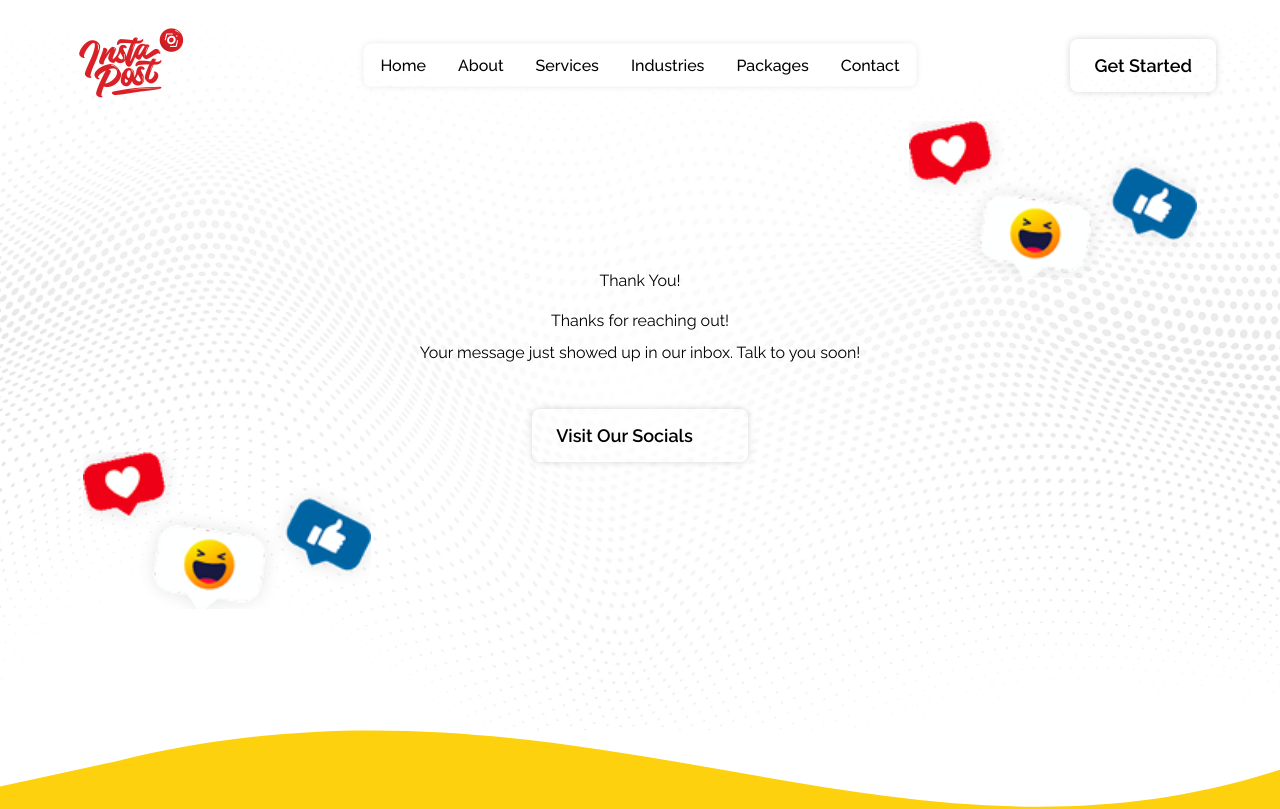
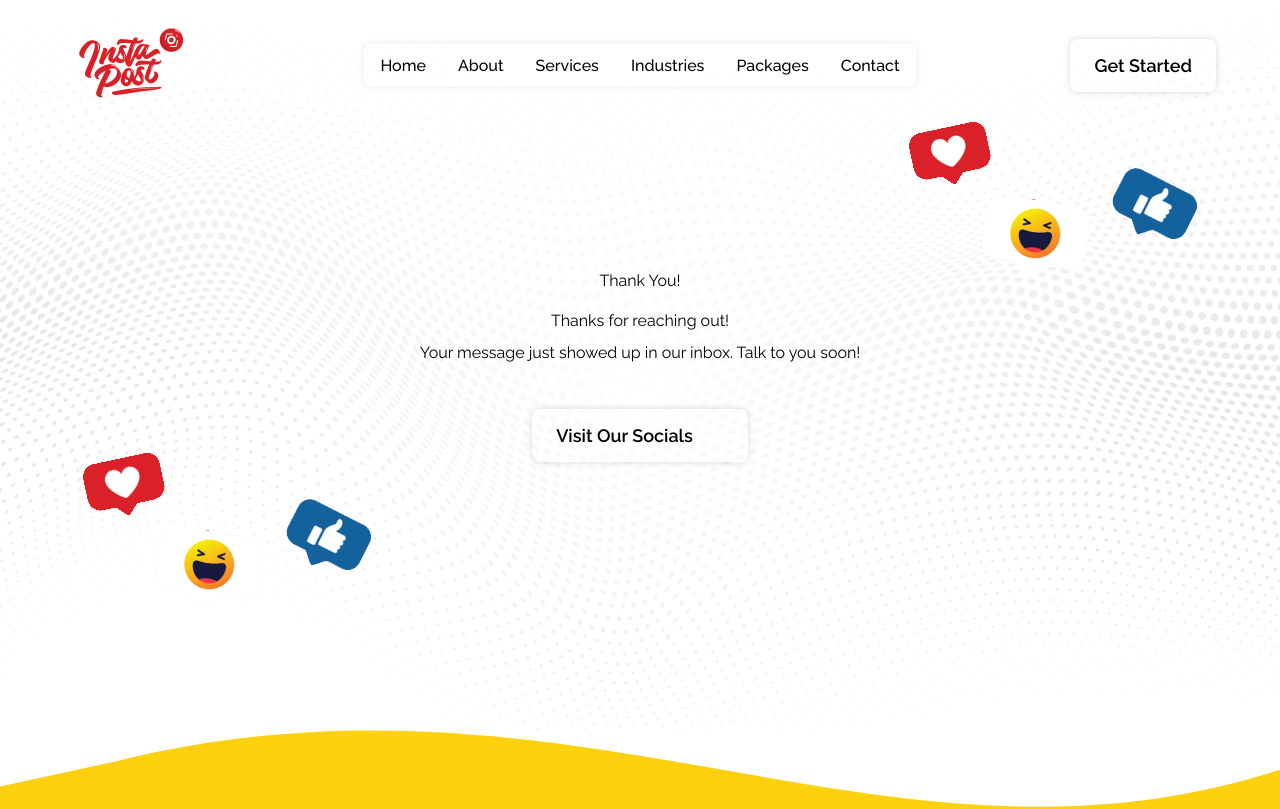
Before and after one commit to High6-Corporation/instapost, a Next.js app: page /thank-you in a window 1280 px wide. Shown: the top 809 px of the page. Built offline with nearby package versions, Linux system fonts and the light colour scheme.

Commit message:
fix social icons

```diff
--- a/app/(minors)/404/page.tsx
+++ b/app/(minors)/404/page.tsx
@@ -37,9 +37,9 @@ export default function NotFoundPage() {
         </div>
 
         {/* Floating Social Icons - Top Right */}
-        <div className="absolute z-20 max-lg:top-1/2 max-lg:left-1/2 max-md:hidden max-lg:-translate-x-[-200px] max-lg:-translate-y-[200px] lg:top-[121px] lg:right-[82px] w-[100px] md:w-[180px] lg:w-[290px] h-[157px] pointer-events-none block">
+        <div className="absolute z-20 max-lg:top-1/2 max-lg:left-1/2 max-md:-translate-x-[-120px] max-md:-translate-y-[250px]  max-lg:-translate-x-[-200px] max-lg:-translate-y-[200px] lg:top-[121px] lg:right-[82px] w-[100px] md:w-[180px] lg:w-[290px] h-[157px] pointer-events-none block">
           <Image
-            src="/icons/social-icons-cta-right.png"
+            src="/icons/social-icons-v2.png"
             alt="Social media reactions"
             width={290}
             height={157}
--- a/app/(minors)/coming-soon/page.tsx
+++ b/app/(minors)/coming-soon/page.tsx
@@ -49,7 +49,7 @@ export default function ComingSoonPage() {
         {/* Floating Social Icons - Top Right */}
         <div className="absolute z-20 max-lg:top-1/2 max-lg:left-1/2 max-md:-translate-x-[-60px] max-md:-translate-y-[280px] max-lg:-translate-x-[-200px] max-lg:-translate-y-[250px] lg:top-[121px] lg:right-[82px] w-[100px] md:w-[180px] lg:w-[290px] h-[157px] pointer-events-none block">
           <Image
-            src="/icons/social-icons-cta-right.png"
+            src="/icons/social-icons-v2.png"
             alt="Social media reactions"
             width={290}
             height={157}
--- a/app/(minors)/maintenance/page.tsx
+++ b/app/(minors)/maintenance/page.tsx
@@ -39,7 +39,7 @@ export default function MaintenancePage() {
         {/* Floating Social Icons - Top Right */}
         <div className="absolute z-20 max-lg:top-1/2 max-lg:left-1/2 max-md:-translate-x-[-60px] max-md:-translate-y-[280px] max-lg:-translate-x-[-200px] max-lg:-translate-y-[250px] lg:top-[121px] lg:right-[82px] w-[100px] md:w-[180px] lg:w-[290px] h-[157px] pointer-events-none block">
           <Image
-            src="/icons/social-icons-cta-right.png"
+            src="/icons/social-icons-v2.png"
             alt="Social media reactions"
             width={290}
             height={157}
--- a/app/(minors)/thank-you/page.tsx
+++ b/app/(minors)/thank-you/page.tsx
@@ -39,7 +39,7 @@ export default function ThankYouPage() {
         {/* Floating Social Icons - Top Right */}
         <div className="absolute z-50 max-lg:top-1/2 max-lg:left-1/2 max-md:-translate-x-[-80px] max-md:-translate-y-[200px] max-lg:-translate-x-[-150px] max-lg:-translate-y-[200px] lg:top-[121px] lg:right-[82px] w-[100px] md:w-[180px] lg:w-[290px] h-[157px] pointer-events-none block">
           <Image
-            src="/icons/social-icons-cta-right.png"
+            src="/icons/social-icons-v2.png"
             alt="Social media reactions"
             width={290}
             height={157}
@@ -51,7 +51,7 @@ export default function ThankYouPage() {
         {/* Floating Social Icons - Bottom Left */}
         <div className="absolute z-50 max-lg:top-1/2 max-lg:left-1/2 max-md:-translate-x-[200px] max-md:-translate-y-[-50px] max-lg:-translate-x-[250px] max-lg:-translate-y-[-100px] lg:bottom-[121px] lg:left-[82px] w-[100px] md:w-[180px] lg:w-[290px] h-[157px] pointer-events-none block">
           <Image
-            src="/icons/social-icons-cta-right.png"
+            src="/icons/social-icons-v2.png"
             alt="Social media reactions"
             width={290}
             height={157}
--- a/components/sections/homepage/CtaSection.tsx
+++ b/components/sections/homepage/CtaSection.tsx
@@ -8,7 +8,7 @@ export function CtaSection() {
   return (
     <Section className="bg-white relative overflow-hidden py-[40px] md:py-[60px] lg:py-[117px]">
       <Row
-        className="!max-w-[1272px] p-8 md:p-14 lg:py-[82px] lg:px-16 relative rounded-[32px] !bg-primary overflow-hidden"
+        className="!max-w-[1272px] p-6 md:p-14 lg:py-[82px] lg:px-16 relative rounded-[32px] !bg-primary overflow-hidden"
       >
         {/* Background Image with Opacity */}
         <div
--- a/components/sections/homepage/TestimonialsSection.tsx
+++ b/components/sections/homepage/TestimonialsSection.tsx
@@ -186,12 +186,12 @@ export function TestimonialsSection() {
                                 alt="Play video"
                                 width={75}
                                 height={75}
-                                className="object-contain"
+                                className="object-contain max-md:w-[40px] max-md:h-[40px] md-w-[60px] md:h-[60px] lg-w-[75px] lg-h-[75px]"
                               />
                             </div>
 
                             {/* Text Content */}
-                            <div className="absolute left-[18px] bottom-[24px] w-[calc(100%-36px)]">
+                            <div className="absolute left-[18px] bottom-[8px] md:bottom-[24px] w-[calc(100%-36px)]">
                               <h3 className="heading-3 font-medium text-neutral-0 mb-[8px]">
                                 {testimonial.brand}
                               </h3>
```
